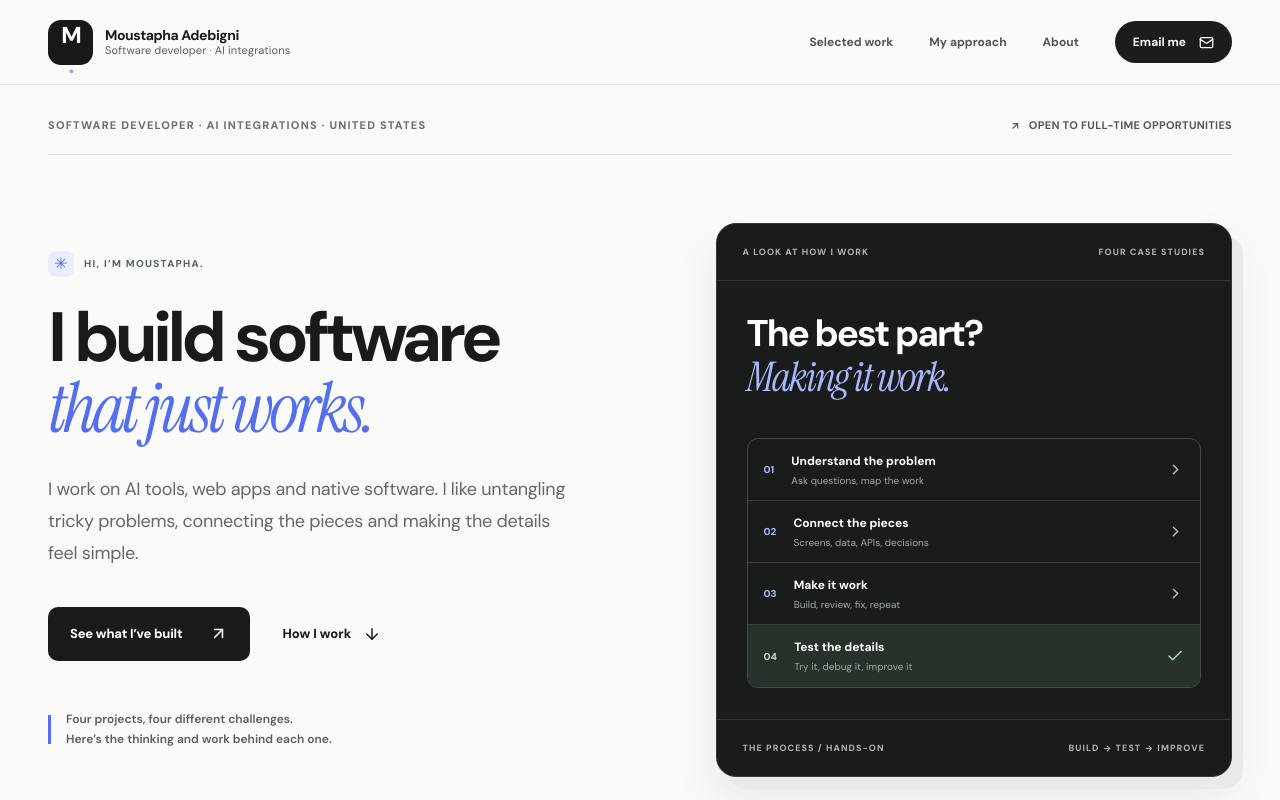
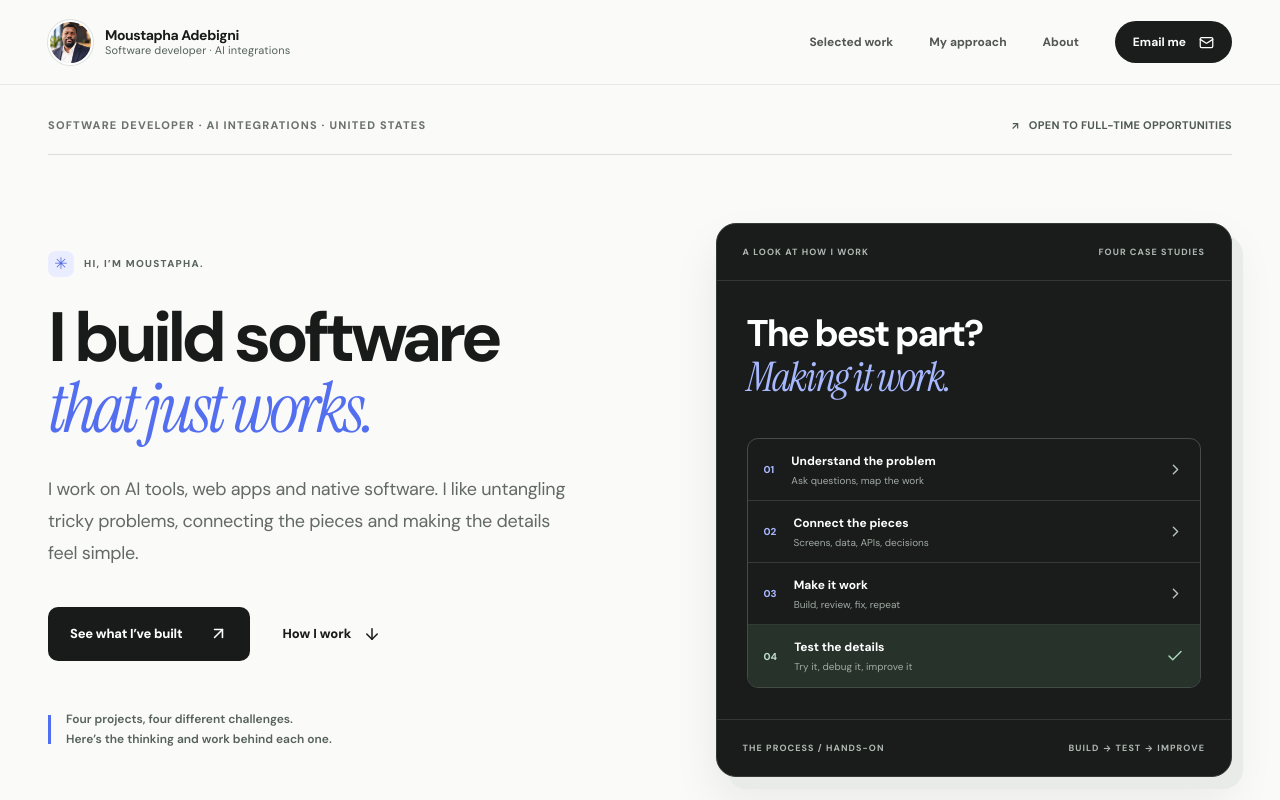
Before and after one commit to rodthenewcomer/portfolio, a React (Vite) app: page / in a window 1280 px wide. Shown: the top 800 px of the page. Built offline with nearby package versions, Linux system fonts and the light colour scheme.

Commit message:
Use personal portrait as circular header identity (#8)
Co-authored-by: Moustapha Adebigni <221880010+rodthenewcomer@users.noreply.github.com>

```diff
--- a/src/App.tsx
+++ b/src/App.tsx
@@ -12,7 +12,7 @@ const activeYear = "2026";
 function Brand({ light = false }: { light?: boolean }) {
   return (
     <Link className={light ? "brand brand-light" : "brand"} to="/" aria-label="Moustapha Adebigni, home">
-      <span className="brand-mark" aria-hidden="true">M<span>.</span></span>
+      <span className="brand-mark brand-photo"><img src="/images/moustapha-portrait.jpg" alt="" width="90" height="90" decoding="async" /></span>
       <span className="brand-wordmark"><strong>Moustapha Adebigni</strong><small>Software developer · AI integrations</small></span>
     </Link>
   );
--- a/src/styles.css
+++ b/src/styles.css
@@ -581,3 +581,7 @@ button{border:0}
 .about-portrait figcaption{display:flex;align-items:center;gap:9px;margin-top:13px;color:#7a827c;font-size:9px;font-weight:700;letter-spacing:.13em}
 .about-portrait figcaption span{color:#566dea}
 @media(max-width:700px){.about-portrait{max-width:310px;margin-top:27px}}
+
+/* Real profile photograph in the navigation identity */
+.brand-photo{overflow:hidden;border-radius:50%;background:#e9ece8;letter-spacing:normal;border:2px solid #fff;box-shadow:0 0 0 1px #dce2dd}
+.brand-photo img{display:block;width:100%;height:100%;object-fit:cover;object-position:center 38%}
```
